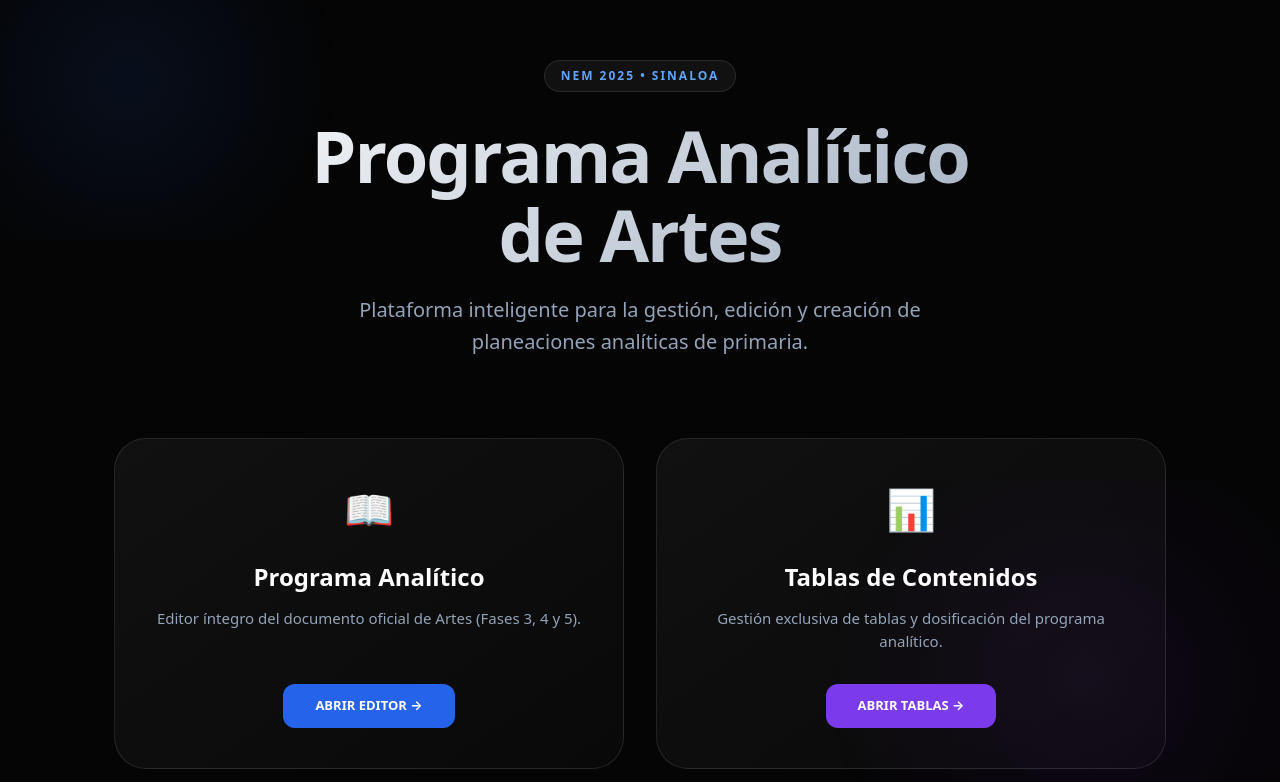
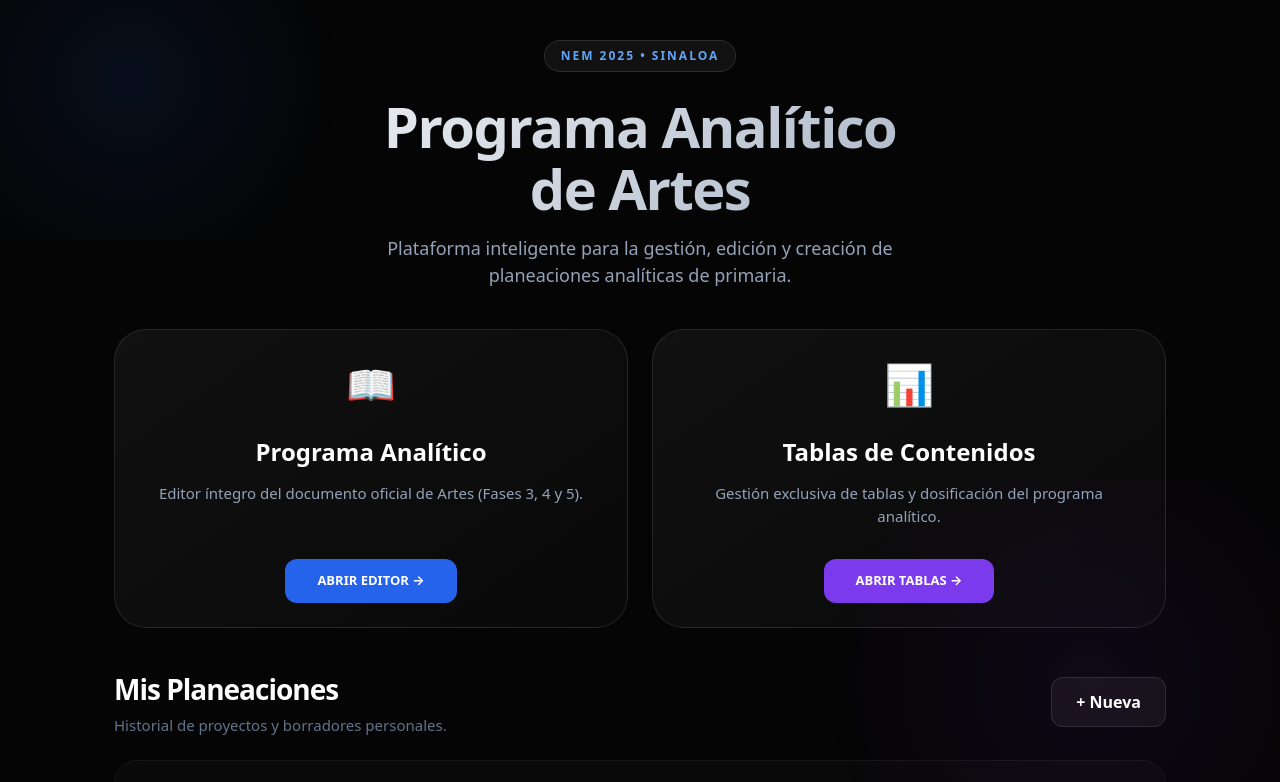
Before and after one commit to albertoMelesioChavez/Programa-Anal-tico, a Next.js app in the folder planeaciones-app/: page / in a window 1280 px wide. Shown: the top 782 px of the page. Built offline with nearby package versions, Linux system fonts and the light colour scheme; no server answers; the database is empty.

Commit message:
style: compact home layout and enhanced planeaciones section visibility
- Reduced hero section height and padding
- Reduced action cards padding and margins
- Increased Mis Planeaciones header prominence
- Ensured secondary section is visible without excessive scrolling

```diff
--- a/planeaciones-app/src/app/page.js
+++ b/planeaciones-app/src/app/page.js
@@ -55,26 +55,26 @@ export default function Home() {
             <div style={{ position: 'fixed', top: '-10%', left: '-10%', width: '40%', height: '40%', background: 'radial-gradient(circle, rgba(37, 99, 235, 0.1) 0%, transparent 70%)', zIndex: 0, pointerEvents: 'none' }}></div>
             <div style={{ position: 'fixed', bottom: '-10%', right: '-10%', width: '50%', height: '50%', background: 'radial-gradient(circle, rgba(147, 51, 234, 0.08) 0%, transparent 70%)', zIndex: 0, pointerEvents: 'none' }}></div>
 
-            <div style={{ position: 'relative', zIndex: 1, maxWidth: '1100px', margin: '0 auto', padding: '60px 24px' }}>
+            <div style={{ position: 'relative', zIndex: 1, maxWidth: '1100px', margin: '0 auto', padding: '40px 24px' }}>
 
                 {/* Hero Header */}
-                <header style={{ textAlign: 'center', marginBottom: '80px' }}>
+                <header style={{ textAlign: 'center', marginBottom: '40px' }}>
                     <div style={{ display: 'inline-block', padding: '6px 16px', borderRadius: '100px', background: 'rgba(255,255,255,0.05)', border: '1px solid rgba(255,255,255,0.1)', fontSize: '12px', fontWeight: 'bold', color: '#60a5fa', textTransform: 'uppercase', letterSpacing: '2px', marginBottom: '24px' }}>
                         NEM 2025 • Sinaloa
                     </div>
                     <h1 style={{
-                        fontSize: 'clamp(40px, 8vw, 72px)',
+                        fontSize: 'clamp(32px, 6vw, 56px)',
                         fontWeight: '900',
                         lineHeight: '1.1',
-                        marginBottom: '20px',
+                        marginBottom: '16px',
                         background: 'linear-gradient(135deg, #fff 0%, #94a3b8 100%)',
                         WebkitBackgroundClip: 'text',
                         WebkitTextFillColor: 'transparent',
-                        letterSpacing: '-2px'
+                        letterSpacing: '-1.5px'
                     }}>
                         Programa Analítico <br/> de Artes
                     </h1>
-                    <p style={{ fontSize: '20px', color: '#94a3b8', maxWidth: '600px', margin: '0 auto', lineHeight: '1.6' }}>
+                    <p style={{ fontSize: '18px', color: '#94a3b8', maxWidth: '600px', margin: '0 auto', lineHeight: '1.5' }}>
                         Plataforma inteligente para la gestión, edición y creación de planeaciones analíticas de primaria.
                     </p>
                 </header>
@@ -83,15 +83,15 @@ export default function Home() {
                 <section style={{
                     display: 'grid',
                     gridTemplateColumns: 'repeat(auto-fit, minmax(350px, 1fr))',
-                    gap: '32px',
-                    marginBottom: '100px'
+                    gap: '24px',
+                    marginBottom: '40px'
                 }}>
                     {/* Card 1: Editor Original */}
                     <Link href="/contenidos/artes" style={{ textDecoration: 'none' }}>
                         <div className="main-card" style={{
                             background: 'linear-gradient(145deg, rgba(255,255,255,0.05) 0%, rgba(255,255,255,0.02) 100%)',
                             borderRadius: '32px',
-                            padding: '40px',
+                            padding: '24px 32px',
                             border: '1px solid rgba(255,255,255,0.1)',
                             height: '100%',
                             display: 'flex',
@@ -117,7 +117,7 @@ export default function Home() {
                         <div className="main-card-purple" style={{
                             background: 'linear-gradient(145deg, rgba(255,255,255,0.05) 0%, rgba(255,255,255,0.02) 100%)',
                             borderRadius: '32px',
-                            padding: '40px',
+                            padding: '24px 32px',
                             border: '1px solid rgba(255,255,255,0.1)',
                             height: '100%',
                             display: 'flex',
@@ -141,12 +141,11 @@ export default function Home() {
 
 
 
-                {/* Secondary Section: Planeaciones */}
-                <section>
-                    <div style={{ display: 'flex', justifyContent: 'space-between', alignItems: 'flex-end', marginBottom: '40px' }}>
+                <section id="planeaciones-section">
+                    <div style={{ display: 'flex', justifyContent: 'space-between', alignItems: 'center', marginBottom: '24px' }}>
                         <div>
-                            <h3 style={{ fontSize: '24px', fontWeight: 'bold', color: '#fff', marginBottom: '8px' }}>Mis Planeaciones</h3>
-                            <p style={{ color: '#64748b', fontSize: '14px' }}>Historial de proyectos y borradores personales.</p>
+                            <h3 style={{ fontSize: '28px', fontWeight: '900', color: '#fff', marginBottom: '4px', letterSpacing: '-1px' }}>Mis Planeaciones</h3>
+                            <p style={{ color: '#64748b', fontSize: '15px' }}>Historial de proyectos y borradores personales.</p>
                         </div>
                         {!showForm && (
                             <button
```
